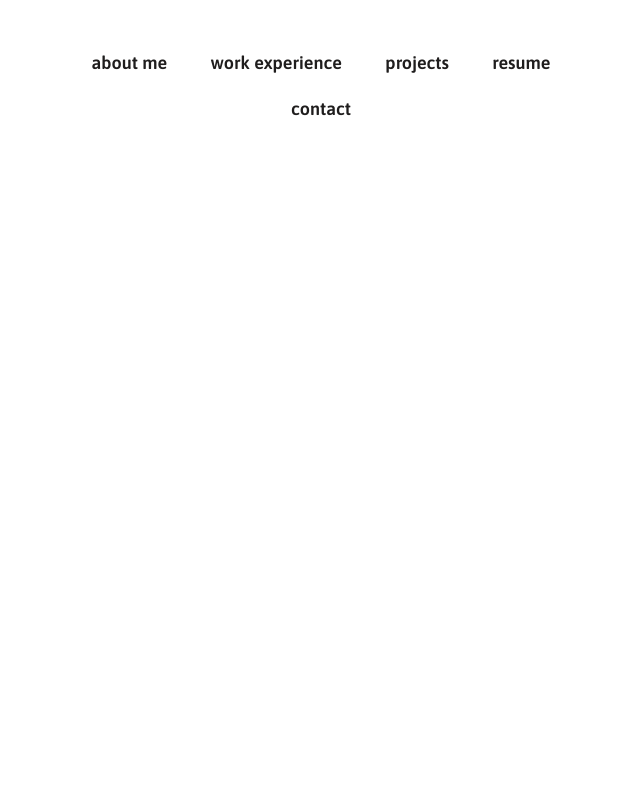
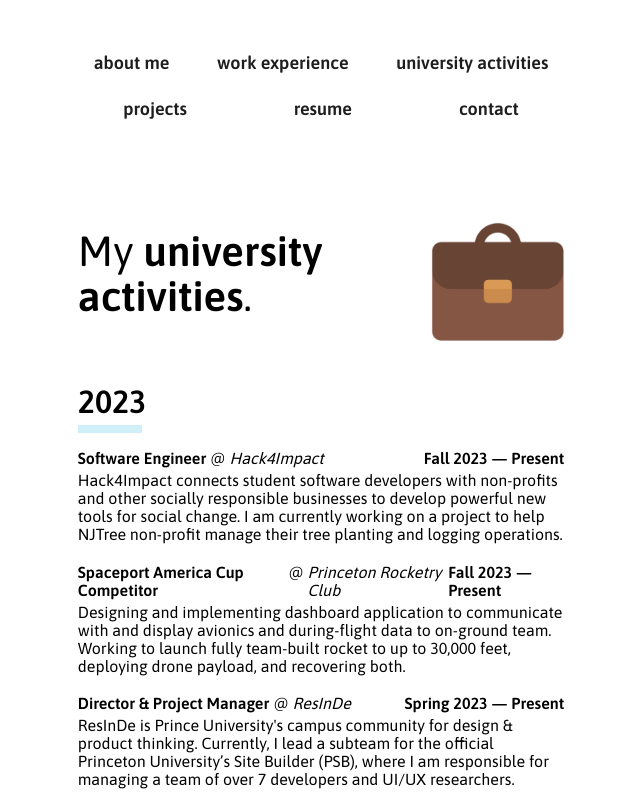
Before and after one commit to taisnguyen/taisnguyen.github.io, a React (Create React App) app: page /#/university in a window 1280 px wide. Shown: the top 800 px of the page, without its empty margins (319-959 px from the left). Built offline with nearby package versions, Linux system fonts and the light colour scheme.

Commit message:
Updated 10/09/23.

```diff
--- a/src/app/Router.tsx
+++ b/src/app/Router.tsx
@@ -6,6 +6,7 @@
 const Resume = React.lazy(() => import("../pages/Resume"));
 const Projects = React.lazy(() => import("../pages/Projects"));
 const Work = React.lazy(() => import("../pages/Work"));
+const University = React.lazy(() => import("../pages/University"));
 const Contact = React.lazy(() => import("../pages/Contact"));
 
 const routes: RouteObject[] = [
@@ -42,6 +43,14 @@
         )
     },
     {
+        path: "/university",
+        element: (
+            <React.Suspense fallback={<LoadingView />}>
+                <University />
+            </React.Suspense>
+        )
+    },
+    {
         path: "/contact",
         element: (
             <React.Suspense fallback={<LoadingView />}>
--- a/src/components/Layout/Layout.tsx
+++ b/src/components/Layout/Layout.tsx
@@ -16,6 +16,9 @@
                 <a className="navContainerItem" id="1" href="/#/work" draggable={false}>
                     work experience
                 </a>
+                <a className="navContainerItem" id="1" href="/#/university" draggable={false}>
+                    university activities
+                </a>
                 <a className="navContainerItem" id="2" href="/#/projects" draggable={false}>
                     projects
                 </a>
--- a/src/pages/Projects/Projects.tsx
+++ b/src/pages/Projects/Projects.tsx
@@ -8,15 +8,22 @@
 
 const projects: Project[] = [
     {
-        name: "Portfolio Website",
-        description: "The code to this website! Built with React and TypeScript.",
-        githubLink: "https://github.com/taisnguyen/taisnguyen.github.io"
+        name: "NJTree Tracker App",
+        description:
+            "A dynamic full-stack app for a non-profit, integrating an interactive map to track and showcase their tree planting efforts. Users can easily explore and visualize the planted trees, fostering transparency and engagement with the organization’s environmental initiatives.",
+        imageSrc: "https://i.imgur.com/uP1qgDd.png"
     },
     {
         name: "Princeton University Site Builder",
         description:
             "A platform to build branded websites for Princeton University departments and organizations. I lead a subteam of developers and UI/UX researchers to create Princeton-branded components for the platform's website builder.",
-        externalLink: "https://sitebuilder.princeton.edu/"
+        externalLink: "https://sitebuilder.princeton.edu/",
+        imageSrc: "https://i.imgur.com/WtbOP9Q.png"
+    },
+    {
+        name: "Portfolio Website",
+        description: "The code to this website! Built with React and TypeScript.",
+        githubLink: "https://github.com/taisnguyen/taisnguyen.github.io"
     },
     {
         name: "Word Fall Online",
--- a/src/pages/Projects/components/ProjectDisplay/ProjectDisplay.module.scss
+++ b/src/pages/Projects/components/ProjectDisplay/ProjectDisplay.module.scss
@@ -31,3 +31,11 @@
         transition: 0.2s;
     }
 }
+
+.imageContainer {
+    display: flex;
+    margin-top: 8px;
+    height: 300px;
+    overflow: hidden;
+    border-radius: 0.2em;
+}
--- a/src/pages/Projects/components/ProjectDisplay/ProjectDisplay.tsx
+++ b/src/pages/Projects/components/ProjectDisplay/ProjectDisplay.tsx
@@ -9,6 +9,7 @@
     description: string;
     githubLink?: string;
     externalLink?: string;
+    imageSrc?: string;
 }
 
 interface ProjectDisplayProps {
@@ -17,7 +18,7 @@
 }
 
 const ProjectDisplay = ({ project, stripeColor }: ProjectDisplayProps) => {
-    const { name, description, githubLink, externalLink } = project;
+    const { name, description, githubLink, externalLink, imageSrc } = project;
 
     return (
         <div className={styles.container}>
@@ -30,6 +31,11 @@
                 />
             </div>
             {description}
+            {imageSrc && (
+                <div className={styles.imageContainer}>
+                    <img src={imageSrc} />
+                </div>
+            )}
             <div className={styles.linkLogoContainer}>
                 {githubLink && (
                     <GithubIcon className={styles.linkLogo} onClick={() => window.open(githubLink, "_blank")} />
--- /dev/null
+++ b/src/pages/University/University.module.scss
@@ -0,0 +1,32 @@
+.mainContainer {
+    width: 38vw;
+}
+
+.introductionContainer {
+    display: flex;
+
+    & > p {
+        font-size: 42px;
+        line-height: 45px;
+    }
+
+    & > div {
+        user-select: none;
+        margin-left: auto;
+        display: flex;
+        justify-content: center;
+        align-items: center;
+        font-size: 8.2em;
+        animation: wiggle 1s ease-in-out;
+        animation-delay: 0.2s;
+    }
+}
+
+@keyframes wiggle {
+    50% {
+        transform: rotate(5deg);
+    }
+    100% {
+        transform: rotate(0deg);
+    }
+}
--- /dev/null
+++ b/src/pages/University/University.tsx
@@ -0,0 +1,91 @@
+import React from "react";
+
+import ExperienceYear, { ExperienceTimeline } from "../../components/ExperienceYear";
+import styles from "./University.module.scss";
+
+import { ReactComponent as WorkBagIcon } from "../../assets/work-bag-icon.svg";
+
+const experiences: ExperienceTimeline = {
+    "2023": [
+        {
+            name: "Software Engineer",
+            company: "Hack4Impact",
+            period: "Fall 2023 — Present",
+            description:
+                "Hack4Impact connects student software developers with non-profits and other socially responsible businesses to develop powerful new tools for social change. I am currently working on a project to help NJTree non-profit manage their tree planting and logging operations."
+        },
+        {
+            name: "Spaceport America Cup Competitor",
+            company: "Princeton Rocketry Club",
+            period: "Fall 2023 — Present",
+            description:
+                "Designing and implementing dashboard application to communicate with and display avionics and during-flight data to on-ground team. Working to launch fully team-built rocket to up to 30,000 feet, deploying drone payload, and recovering both."
+        },
+        {
+            name: "Director & Project Manager",
+            company: "ResInDe",
+            period: "Spring 2023 — Present",
+            description:
+                "ResInDe is Prince University's campus community for design & product thinking. Currently, I lead a subteam for the official Princeton University’s Site Builder (PSB), where I am responsible for managing a team of over 7 developers and UI/UX researchers."
+        }
+    ],
+    "2022": [
+        {
+            name: "Software Engineer",
+            company: "The Daily Princetonian Publishing Co.",
+            period: "Fall 2022 — Present",
+            description:
+                "The Daily Princetonian is the largest independent student newspaper of Princeton University. I am responsible for building and maintaining web apps that serve over 2400 daily users."
+        },
+        {
+            name: "Start-Up iOS/Android Developer",
+            company: "Pupil (GetPupil Inc.)",
+            period: "Fall 2022 — Summer 2023",
+            description:
+                "Pupil is a startup that serves FGLI and other marginalized students and provides a platform for mentor/mentees of similar backgrounds to interact. I have been responsible for working on the product for the release of the MVP that will serve over 1200 registered users."
+        }
+    ],
+    "2021": [
+        {
+            name: "National & States Champion Programming",
+            company: "Business Professionals of America (BPA)",
+            period: "2021",
+            description:
+                "Attend programming competitions on the regional, states, and national levels, hosted by the Business Professionals of America. Won 1st Place Nationals (US) C++ Competition & 7th Place Nationals (US) Python Competition & 1st Place States (FL) C++ Competition & 1st Place States (FL) Python Competition."
+        }
+    ]
+};
+
+const Work = () => {
+    return (
+        <div className={styles.mainContainer}>
+            <div className={styles.introductionContainer}>
+                <p>
+                    My <b>university activities</b>.
+                </p>
+                <div>
+                    <WorkBagIcon style={{ width: "1.02em", height: "1.02em", transform: "translate(1px, 8px)" }} />
+                </div>
+            </div>
+
+            <div className={styles.experienceContainer}>
+                {Object.keys(experiences)
+                    .reverse()
+                    .map((year: string) => (
+                        <ExperienceYear
+                            key={year}
+                            year={year}
+                            experiences={experiences[year]}
+                            stripeColor={[
+                                191 + (parseInt(year) - 2021) * 8,
+                                224 + (parseInt(year) - 2021) * 8,
+                                205 + (parseInt(year) - 2021) * 22
+                            ]}
+                        />
+                    ))}
+            </div>
+        </div>
+    );
+};
+
+export default Work;
--- /dev/null
+++ b/src/pages/University/index.ts
@@ -0,0 +1 @@
+export { default } from "./University";
--- a/src/pages/Work/Work.tsx
+++ b/src/pages/Work/Work.tsx
@@ -1,6 +1,6 @@
 import React from "react";
 
-import ExperienceYear, { ExperienceTimeline } from "./components/ExperienceYear";
+import ExperienceYear, { ExperienceTimeline } from "../../components/ExperienceYear";
 import styles from "./Work.module.scss";
 
 import { ReactComponent as WorkBagIcon } from "../../assets/work-bag-icon.svg";
@@ -13,21 +13,21 @@
             period: "Summer 2023",
             description:
                 "Worked on the restaurant chain management system (F&B SaaS) to build new key features that allow over 1000 restaurants across 4 countries to manage their business operations."
-        },
-        {
-            name: "iOS/Android Developer",
-            company: "GetPupil Inc.",
-            period: "March 2023 — Present",
-            description:
-                "Pupil is a startup that serves FGLI and other marginalized students and provides a platform for mentor/mentees of similar backgrounds to interact. These past months, I have been responsible for working on the product for the release of the MVP that will serve over 1200 registered users."
-        },
-        {
-            name: "Software Engineer",
-            company: "The Daily Princetonian Publishing Co.",
-            period: "September 2022 — Present",
-            description:
-                "The Daily Princetonian is the largest independent student newspaper of Princeton University. I am responsible for building and maintaining web apps that serve over 2400 daily users."
         }
+        // {
+        //     name: "iOS/Android Developer",
+        //     company: "GetPupil Inc.",
+        //     period: "March 2023 — Present",
+        //     description:
+        //         "Pupil is a startup that serves FGLI and other marginalized students and provides a platform for mentor/mentees of similar backgrounds to interact. These past months, I have been responsible for working on the product for the release of the MVP that will serve over 1200 registered users."
+        // },
+        // {
+        //     name: "Software Engineer",
+        //     company: "The Daily Princetonian Publishing Co.",
+        //     period: "September 2022 — Present",
+        //     description:
+        //         "The Daily Princetonian is the largest independent student newspaper of Princeton University. I am responsible for building and maintaining web apps that serve over 2400 daily users."
+        // }
     ],
     "2022": [
         {
```
Also changed, not shown: src/components/ExperienceYear/ExperienceYear.module.scss (renamed from src/pages/Work/components/ExperienceYear/ExperienceYear.module.scss), src/components/ExperienceYear/ExperienceYear.tsx (renamed from src/pages/Work/components/ExperienceYear/ExperienceYear.tsx), src/components/ExperienceYear/index.ts (renamed from src/pages/Work/components/ExperienceYear/index.ts).
